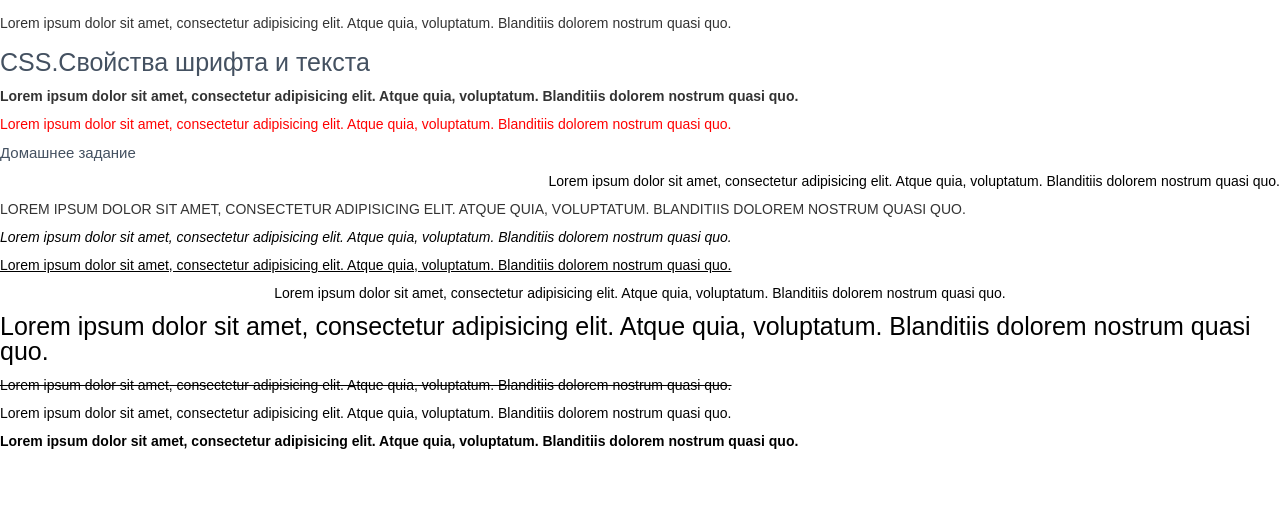
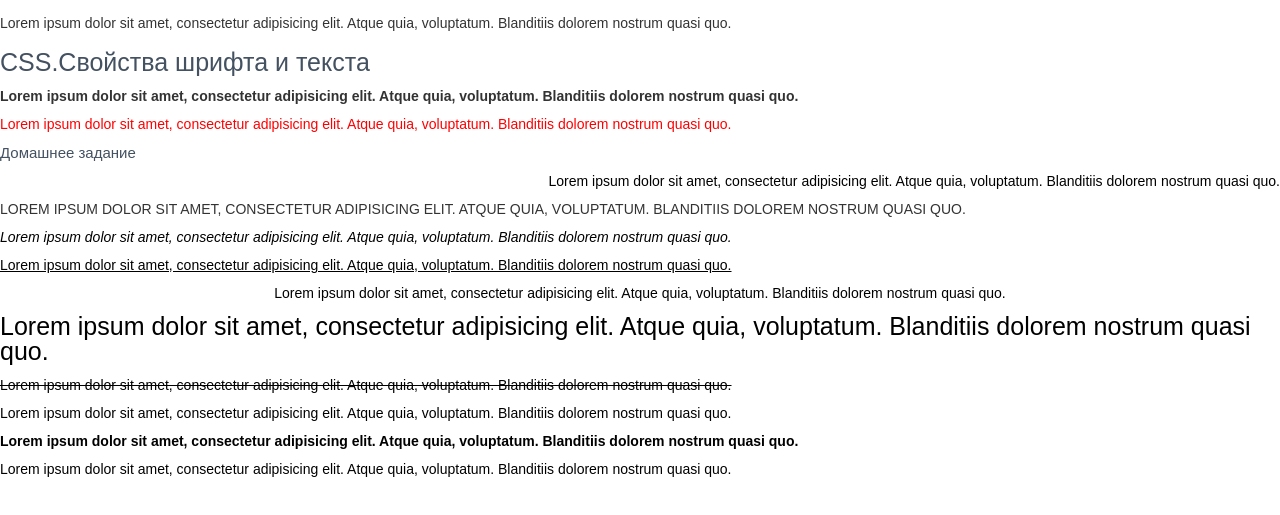
Before and after one commit to borode/8, a plain HTML site: page index.html in a window 1280 px wide. Shown: the part 33-548 px from the top of the page. Drawn offline with Linux system fonts and the light colour scheme.

Commit message:
version 1

```diff
--- a/index.html
+++ b/index.html
@@ -58,5 +58,10 @@
 <p class="text11">
     Lorem ipsum dolor sit amet, consectetur adipisicing elit. Atque quia, voluptatum. Blanditiis dolorem nostrum quasi quo.
 </p>
+<br>
+<p class="tregrsgsag">
+    Lorem ipsum dolor sit amet, consectetur adipisicing elit. Atque quia, voluptatum. Blanditiis dolorem nostrum quasi quo.
+</p>
+
 </body>
 </html>
```
